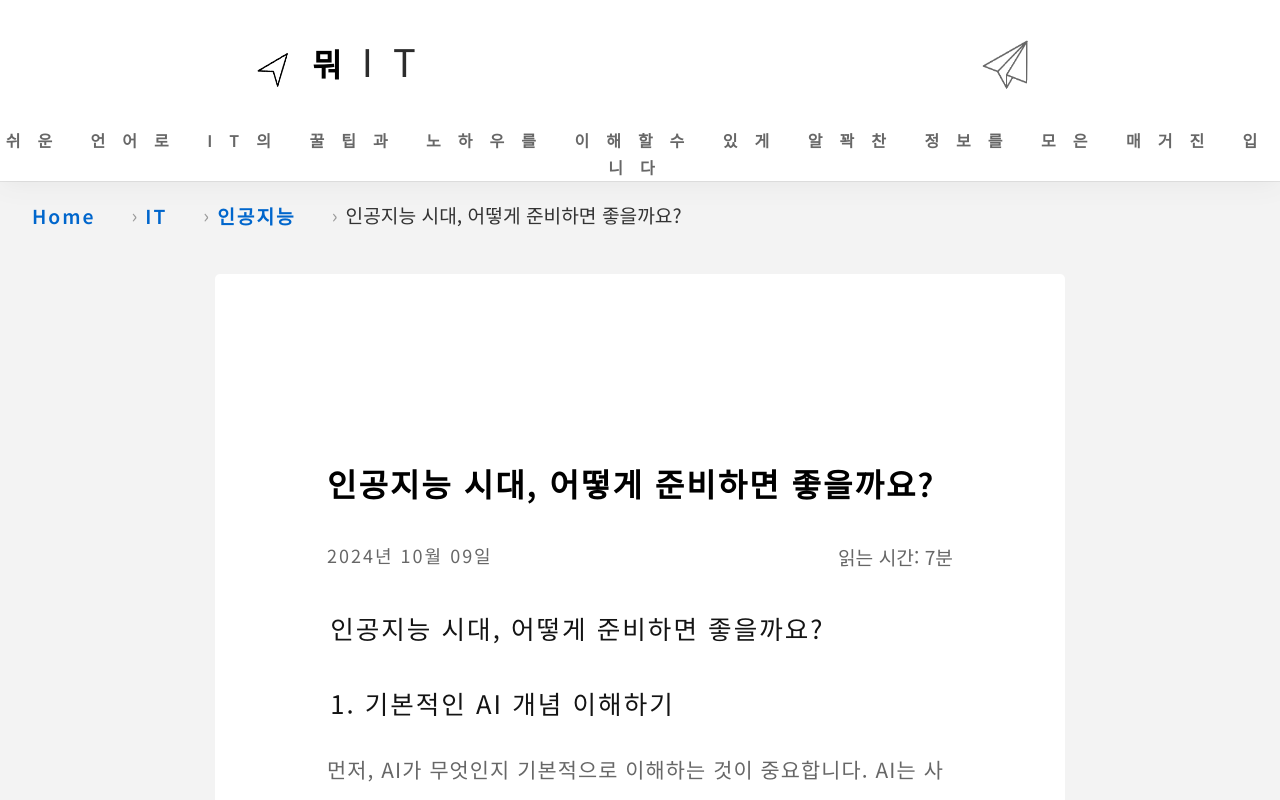
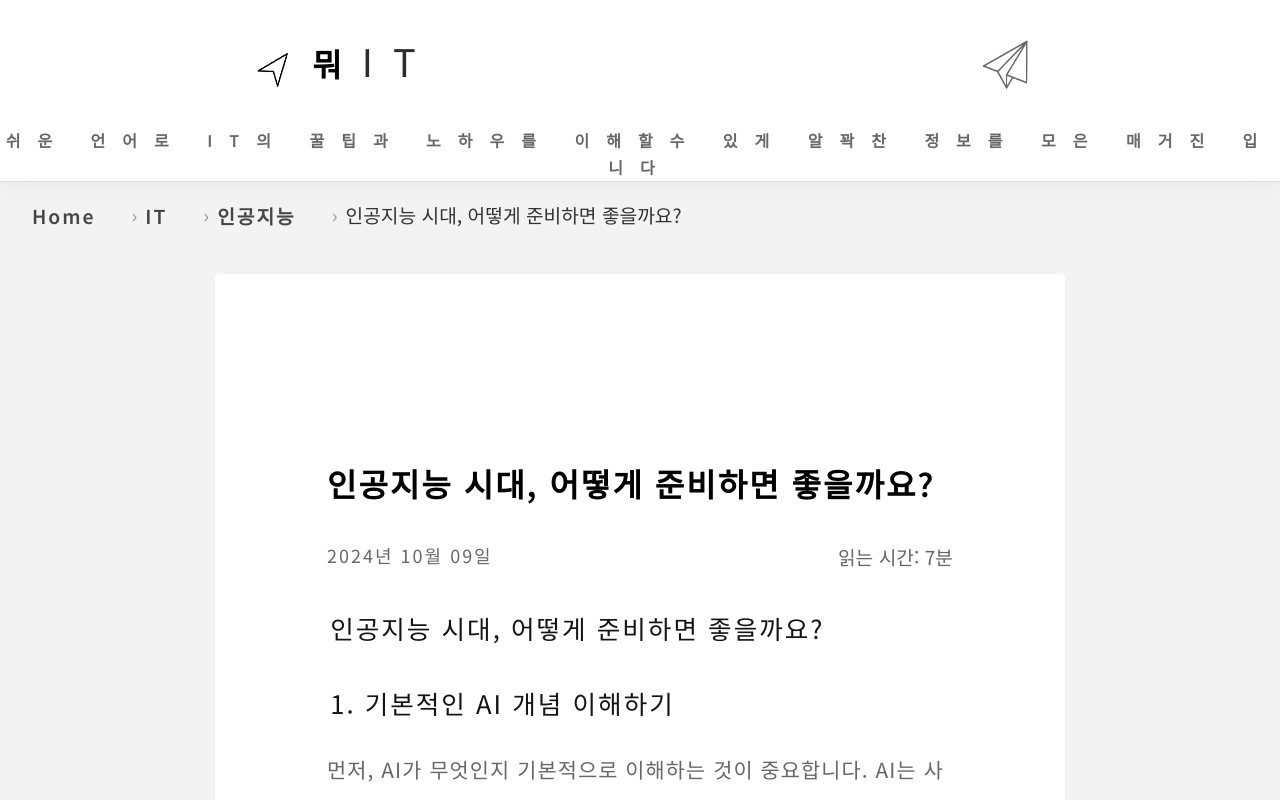
Before and after one commit to DevNeoLee/newblog, a Next.js app: page /it/ai/in-the-era-of-artificial-intelligence-how-should-we-prepare in a window 1280 px wide. Shown: the top 800 px of the page. Built offline with nearby package versions, Linux system fonts and the light colour scheme.

Commit message:
style Breadcrumb, RelatedPosts

```diff
--- a/app/components/Breadcrumb.jsx
+++ b/app/components/Breadcrumb.jsx
@@ -23,6 +23,7 @@ export default function Breadcrumb({
 
   return (
     <>
+
       {/* Structured Data for SEO */}
       <script
         type="application/ld+json"
@@ -32,7 +33,6 @@ export default function Breadcrumb({
       {/* Visual Breadcrumb */}
       <nav
         aria-label="Breadcrumb"
-        className={className}
         style={{
           fontSize: '14px',
           margin: '0 0 10px 20px',
@@ -55,13 +55,12 @@ export default function Breadcrumb({
               {item.href && index < breadcrumbItems.length - 1 ? (
                 <Link
                   href={item.href}
+                  className="breadcrumb-link"
                   style={{
-                    color: '#0066cc',
+                    color: '#464646ff',
                     textDecoration: 'none',
                     transition: 'color 0.2s ease'
                   }}
-                  onMouseEnter={(e) => e.target.style.color = '#004499'}
-                  onMouseLeave={(e) => e.target.style.color = '#0066cc'}
                 >
                   {item.name}
                 </Link>
--- a/app/components/RelatedPosts.jsx
+++ b/app/components/RelatedPosts.jsx
@@ -26,9 +26,8 @@ export default function RelatedPosts({
 
   return (
     <section
-      className={className}
       style={{
-        margin: '30px 0',
+        margin: '0px',
         padding: '20px',
         backgroundColor: '#f8f9fa',
         borderRadius: '8px',
```
